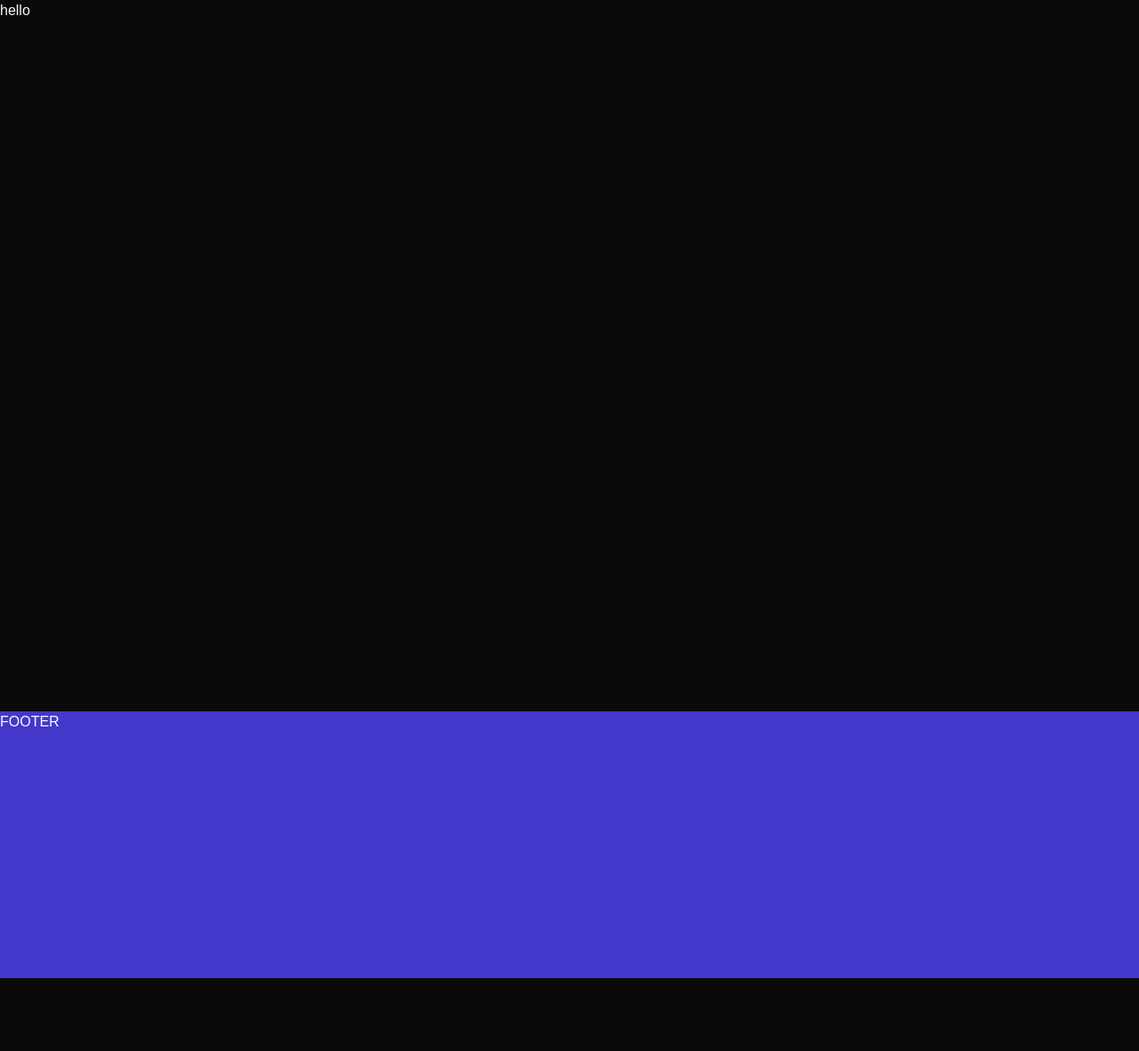
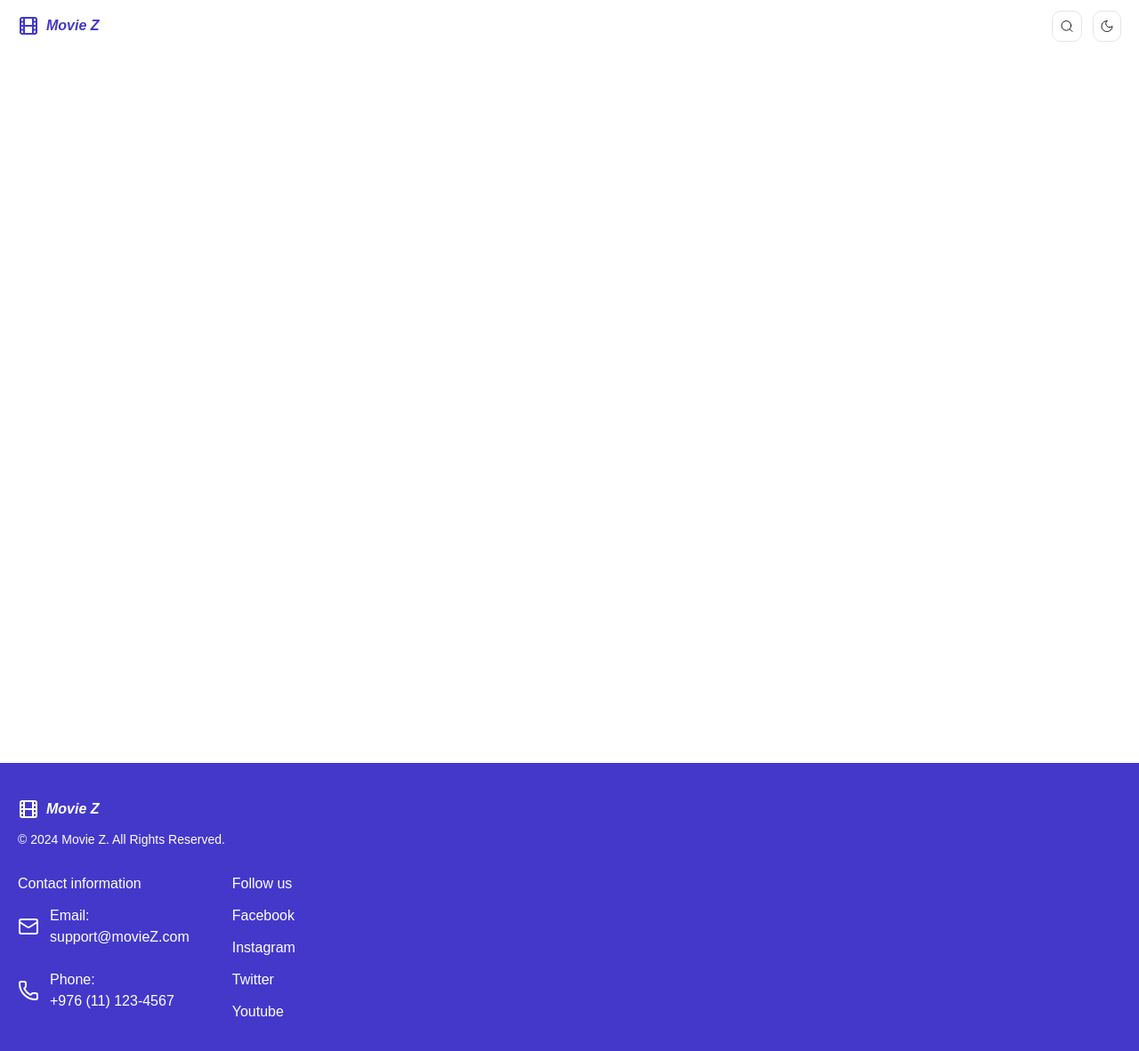
Before and after one commit to orgil-12/movie-app, a Next.js app: page / in a window 1280 px wide. Shown: the top 1182 px of the page at 89% size. Before the commit the page ends 1100 px from the top, so only its background shows below. Built offline with nearby package versions, Linux system fonts and the light colour scheme.

Commit message:
init wrong code

```diff
--- a/src/app/_components/Footer.tsx
+++ b/src/app/_components/Footer.tsx
@@ -1,3 +1,47 @@
+import { Film } from "lucide-react";
+import { Mail } from "lucide-react";
+import { Phone } from "lucide-react";
+
 export const Footer = () => {
-    return <div className="w-[100%] h-[300px] bg-[#4338CA] ">FOOTER</div>
-}
+  return (
+    <div className="w-[100%] bg-[#4338CA] py-10 px-5 text-white grid grid-cols-1 gap-7">
+      <div className="flex flex-col gap-3 col-[1/2] " id="title">
+        <p className="flex gap-2 italic font-bold text-[16px]">
+          <Film />
+          <span>Movie Z</span>
+        </p>
+        <p className="text-sm">© 2024 Movie Z. All Rights Reserved.</p>
+      </div>
+      <div className="flex gap-12">
+        <div className="flex flex-col gap-3" id="contactInformation">
+          <h2>Contact information</h2>
+          <div className="flex flex-col gap-6">
+            <div className="flex gap-3 items-center" id="mail">
+              <Mail />
+              <div>
+                <p>Email:</p>
+                <p>support@movieZ.com</p>
+              </div>
+            </div>
+            <div className="flex gap-3 items-center" id="phone">
+              <Phone />
+              <div>
+                <p>Phone:</p>
+                <p>+976 (11) 123-4567</p>
+              </div>
+            </div>
+          </div>
+        </div>
+        <div className="flex flex-col gap-3">
+          <h2 className="font-normal">Follow us</h2>
+          <div className="flex flex-col gap-3 font-medium">
+            <p>Facebook</p>
+            <p>Instagram</p>
+            <p>Twitter</p>
+            <p>Youtube</p>
+          </div>
+        </div>
+      </div>
+    </div>
+  );
+};
--- /dev/null
+++ b/src/app/_components/Navigation.tsx
@@ -0,0 +1,28 @@
+import { Badge } from "@/components/ui/badge";
+import { Button } from "@/components/ui/button";
+import { Input } from "@/components/ui/input";
+import { Film} from "lucide-react";
+import {Search} from "@/components/ui/Search"
+import { Moon } from "@/components/ui/Moon";
+
+type Props = {
+    setTheme : void,
+    theme: string,
+  }
+
+export const Navigation = ({ setTheme }: { setTheme: (theme: string) => void }) => {
+    return (
+        <div className="w-[100%] flex justify-between px-5 py-[11.5px]">
+            <div className="w-[100%] flex items-center justify-between">
+                <h1 className="flex gap-2 italic font-bold text-[16px] text-[#4338CA]">
+                    <Film />
+                    <span>Movie Z</span>
+                </h1>
+                <div className="flex gap-3 ">
+                    <button className="border rounded-[10px] p-2"><Search /></button>
+                    <button className="border rounded-[10px] p-2" onClick={() => { setTheme("dark") }}><Moon /></button>
+                </div>
+            </div>
+        </div>
+    );
+};
--- a/src/app/layout.tsx
+++ b/src/app/layout.tsx
@@ -1,8 +1,10 @@
+"use client"
 import type { Metadata } from "next";
 import { Geist, Geist_Mono } from "next/font/google";
 import "./globals.css";
 import { Footer } from "./_components/Footer";
-
+import { Navigation } from "./_components/Navigation";
+import { useState } from "react";
 const geistSans = Geist({
   variable: "--font-geist-sans",
   subsets: ["latin"],
@@ -13,7 +15,9 @@ const geistMono = Geist_Mono({
   subsets: ["latin"],
 });
 
-export const metadata: Metadata = {
+export type Moon = "light" | "dark";
+
+const metadata: Metadata = {
   title: "Create Next App",
   description: "Generated by create next app",
 };
@@ -23,11 +27,13 @@ export default function RootLayout({
 }: Readonly<{
   children: React.ReactNode;
 }>) {
+  const [theme, setTheme] = useState<Moon>("light")
   return (
     <html lang="en">
       <body
-        className={`${geistSans.variable} ${geistMono.variable} antialiased dark`}
+        className={`${geistSans.variable} ${geistMono.variable} antialiased ${theme}`}
       >
+        <Navigation setTheme={setTheme}/>
         <main className="min-h-screen">{children}</main>
         <Footer/>
       </body>
--- a/src/app/page.tsx
+++ b/src/app/page.tsx
@@ -1,23 +1,24 @@
-"use client"
 
-import { useState } from "react";
-
-export type User = {
-  firstname : string
+export type Data = {
+  title : string
 }
 
+const options = {
+  method: 'GET',
+  headers: {
+    accept: 'application/json',
+    Authorization:
+      'Bearer eyJhbGciOiJIUzI1NiJ9.eyJhdWQiOiJmMzk2OTBmOTgzMGNlODA0Yjc4OTRhYzFkZWY0ZjdlOSIsIm5iZiI6MTczNDk0OTM3MS43NDIsInN1YiI6IjY3NjkzOWZiYzdmMTcyMDVkMTBiMGIxMiIsInNjb3BlcyI6WyJhcGlfcmVhZCJdLCJ2ZXJzaW9uIjoxfQ.2r2TerxSJdZGmGVSLVDkk6nHT0NPqY4rOcxHtMNt0aE',
+  },
+};
 
-export default function Home() {
-  const [users, setUsers] = useState<User[]>([]); // <> type zaaj ogoh
-  const [isLoading, setIsLoading] = useState(true)
+export default async function Home() {
+  // const res = await fetch(`https://api.themoviedb.org/3/movie/top_rated?language=en-US&page=1`,options)
+  // const data = await res.json();
 
-  const fetchData = async () => {
-    const res = await fetch("")
-  }
-
+  // console.log(data.results)
   return (
     <div className="">
-      hello
     </div>
   );
 }
--- /dev/null
+++ b/src/components/ui/Moon.tsx
@@ -0,0 +1,18 @@
+export const Moon = () => {
+  return (
+    <svg
+      width="14"
+      height="13"
+      viewBox="0 0 14 13"
+      fill="none"
+      xmlns="http://www.w3.org/2000/svg"
+    >
+      <path
+        d="M7 0.5C6.20435 1.29565 5.75736 2.37478 5.75736 3.5C5.75736 4.62522 6.20435 5.70435 7 6.5C7.79565 7.29565 8.87478 7.74264 10 7.74264C11.1252 7.74264 12.2044 7.29565 13 6.5C13 7.68669 12.6481 8.84673 11.9888 9.83342C11.3295 10.8201 10.3925 11.5892 9.2961 12.0433C8.19975 12.4974 6.99335 12.6162 5.82946 12.3847C4.66558 12.1532 3.59648 11.5818 2.75736 10.7426C1.91825 9.90353 1.3468 8.83443 1.11529 7.67054C0.88378 6.50666 1.0026 5.30026 1.45673 4.2039C1.91085 3.10754 2.67989 2.17047 3.66658 1.51118C4.65328 0.851894 5.81331 0.5 7 0.5Z"
+        stroke="#18181B"
+        strokeLinecap="round"
+        strokeLinejoin="round"
+      />
+    </svg>
+  );
+};
--- /dev/null
+++ b/src/components/ui/Search.jsx
@@ -0,0 +1,18 @@
+export const Search = () => {
+  return (
+    <svg
+      width="16"
+      height="17"
+      viewBox="0 0 16 17"
+      fill="none"
+      xmlns="http://www.w3.org/2000/svg"
+    >
+      <path
+        d="M14 14.5L11.1333 11.6333M12.6667 7.83333C12.6667 10.7789 10.2789 13.1667 7.33333 13.1667C4.38781 13.1667 2 10.7789 2 7.83333C2 4.88781 4.38781 2.5 7.33333 2.5C10.2789 2.5 12.6667 4.88781 12.6667 7.83333Z"
+        stroke="#18181B"
+        strokeLinecap="round"
+        strokeLinejoin="round"
+      />
+    </svg>
+  );
+};
```
